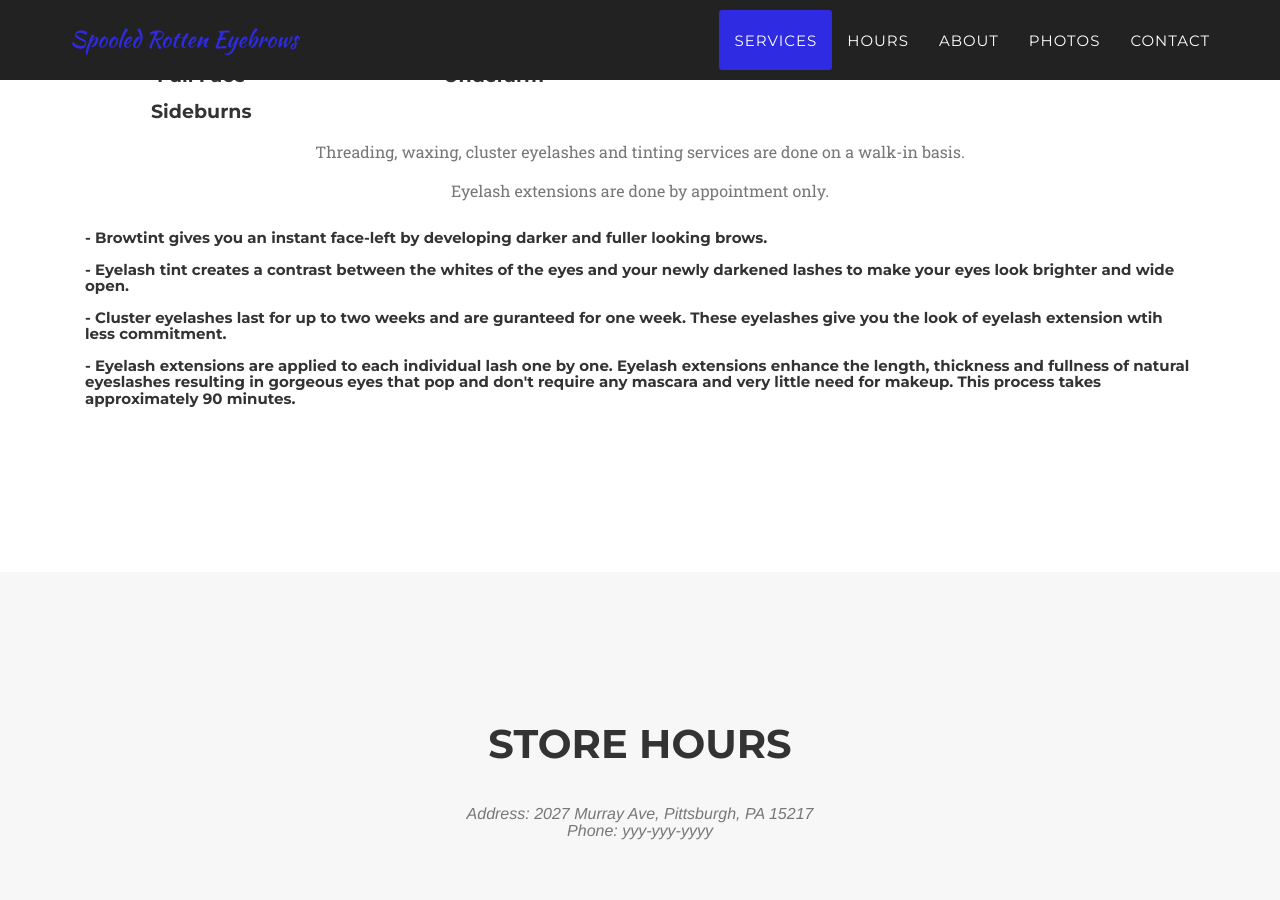
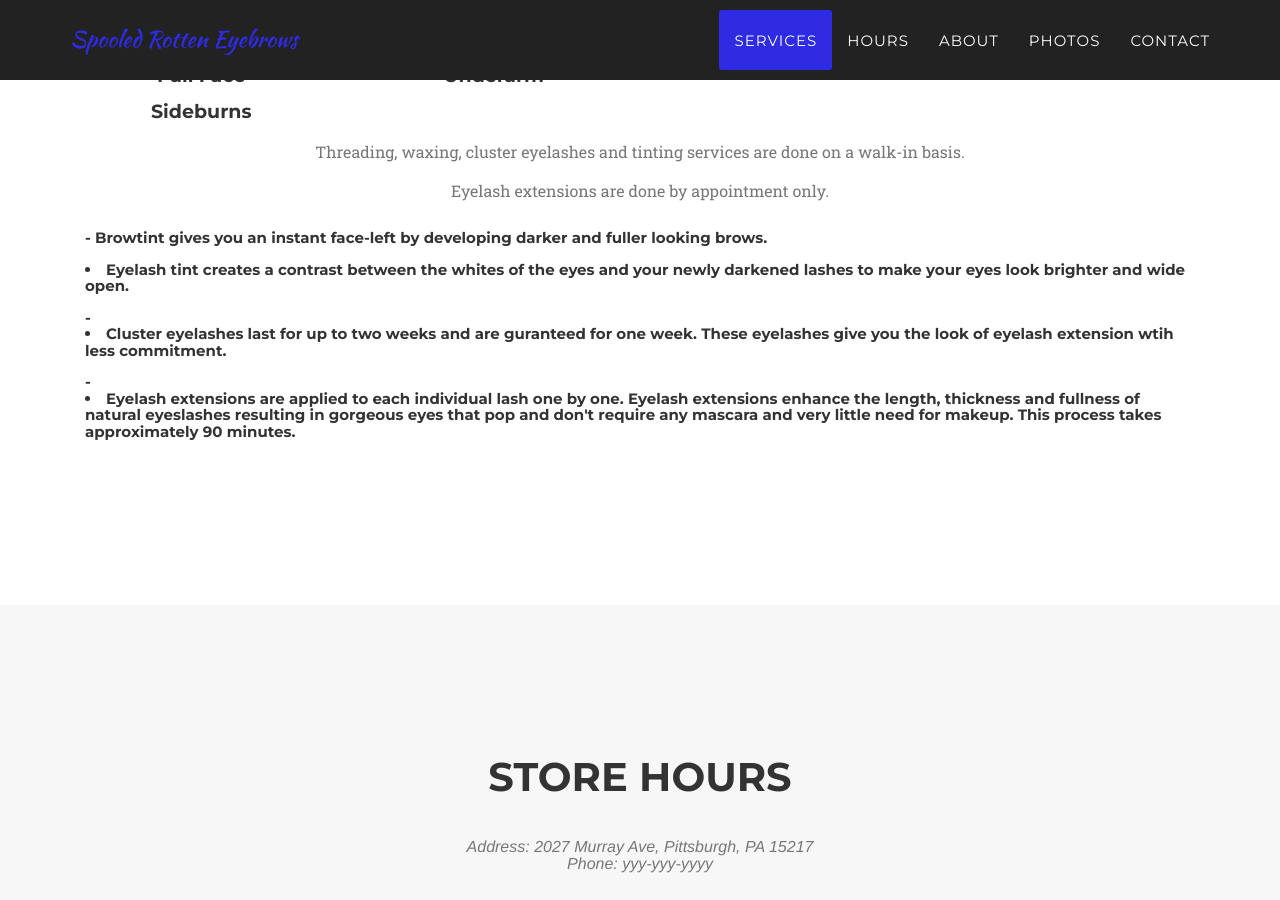
Before and after one commit to spooledrotten/spooledrotten.github.io, a Jekyll site: the page built from index.html, in a window 1280 px wide and 900 px high, scrolled down 1181 px. Built offline with Jekyll 4.4.1, drawn with Linux system fonts in a browser that asks for light colours; some web fonts are replaced; some of the changed text lies outside the part shown.

Commit message:
50 commit

```diff
--- a/_includes/about.html
+++ b/_includes/about.html
@@ -31,10 +31,10 @@
                             <div class="timeline-panel">
                                 <div class="timeline-heading">
                                     <h4>March 2017</h4>
-                                    <h4 class="subheading">An Agency is Born</h4>
+                                    <h4 class="subheading">Our mission</h4>
                                 </div>
                                 <div class="timeline-body">
-                                    <p class="text-muted">Our mission is to bring you the most excellent threading and other esthetic service at the same time we give you the best customer service and paper you the way you would expect at a destination day spa.</p>
+                                    <p class="text-muted">Our mission is to bring you excellent threading and other esthetic service at the same time we give you the best customer service and pamper you the way you would expect at a destination day spa.</p>
                                 </div>
                             </div>
                         </li>
--- a/_includes/services.html
+++ b/_includes/services.html
@@ -60,9 +60,9 @@
 
 				<div class="col-md-12 text-left" class="text-lowercase">
 					<h5 class="service-heading">- Browtint gives you an instant face-left by developing darker and fuller looking brows.</h5>
-					<h5 class="service-heading">- Eyelash tint creates a contrast between the whites of the eyes and your newly darkened lashes to make your eyes look brighter and wide open.</h5>
-					<h5 class="service-heading">- Cluster eyelashes last for up to two weeks and are guranteed for one week. These eyelashes give you the look of eyelash extension wtih less commitment.<h5>
-					<h5 class="service-heading">- Eyelash extensions are applied to each individual lash one by one. Eyelash extensions enhance the length, thickness and fullness of natural eyeslashes resulting in gorgeous eyes that pop and don't require any mascara and very little need for makeup. This process takes approximately 90 minutes.</h5>
+					<h5 class="service-heading"><li>Eyelash tint creates a contrast between the whites of the eyes and your newly darkened lashes to make your eyes look brighter and wide open.</li></h5>
+					<h5 class="service-heading">-<li> Cluster eyelashes last for up to two weeks and are guranteed for one week. These eyelashes give you the look of eyelash extension wtih less commitment.</li><h5>
+					<h5 class="service-heading">-<li> Eyelash extensions are applied to each individual lash one by one. Eyelash extensions enhance the length, thickness and fullness of natural eyeslashes resulting in gorgeous eyes that pop and don't require any mascara and very little need for makeup. This process takes approximately 90 minutes.</li></h5>
 				</div>
 
 	    </div>
```
